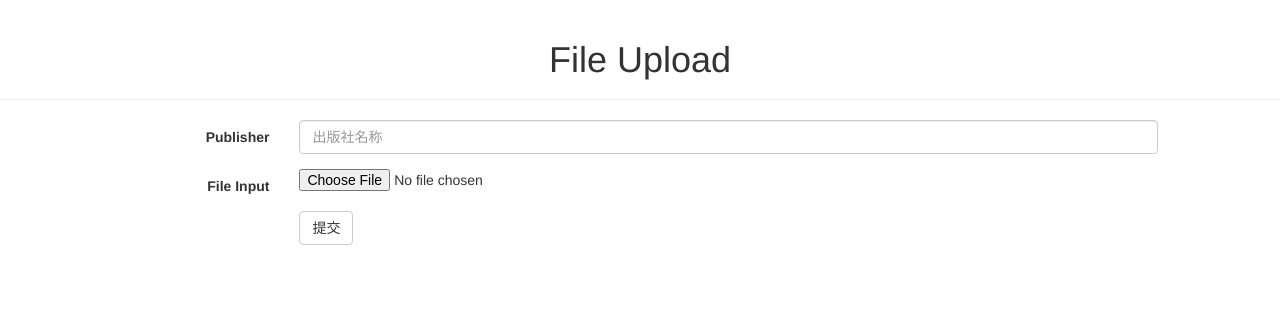
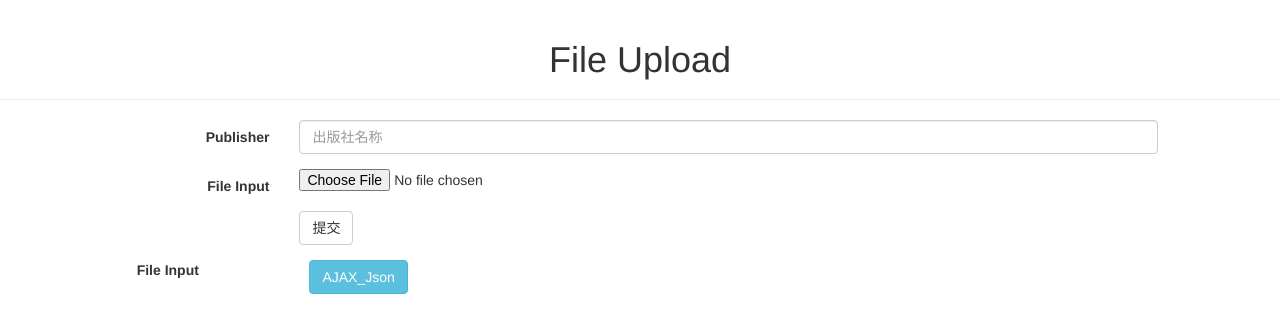
Before and after one commit to LanceYuan/codepy, a Django app: page /upload/ in a window 1280 px wide. Shown: the top 333 px of the page. Run offline with Django 3.2, Linux system fonts and the light colour scheme; some libraries are stand-ins or nearby versions.

Commit message:
ajax json

```diff
--- a/app01/views.py
+++ b/app01/views.py
@@ -146,8 +146,8 @@ def t_filter(requests):
 
 
 def index(requests):
-    print(requests.body)
-    return JsonResponse({"name": "lance"})
+    response = JsonResponse({"name": "lance"})
+    return response
 
 
 class upload_file(View):
--- a/templates/upload_file.html
+++ b/templates/upload_file.html
@@ -23,15 +23,34 @@
                 <input type="file" name="file_name" id="file_name" class="">
             </div>
         </div>
+
         <div class="form-group">
             <div class="col-sm-offset-2 col-sm-10">
                 <button type="submit" class="btn btn-default">提交</button>
             </div>
         </div>
     </form>
+    <div class="form-group">
+        <label for="file_name" class="col-sm-2 control-label">File Input</label>
+        <div class="col-sm-10">
+            <button id="b1" class="btn btn-info">AJAX_Json</button>
+        </div>
+    </div>
 </div>
-
 <script src="https://cdn.bootcss.com/jquery/3.2.1/jquery.js"></script>
 <script src="https://cdn.bootcss.com/bootstrap/3.3.7/js/bootstrap.js"></script>
+<script>
+    $(document).ready(function () {
+        $("#b1").on("click", function () {
+            $.getJSON({
+                dataType: "json",
+                url: "http://127.0.0.1:8000/index/",
+                success: function (data) {
+                    console.log(data.name);
+                }
+            })
+        })
+    })
+</script>
 </body>
 </html>
```
